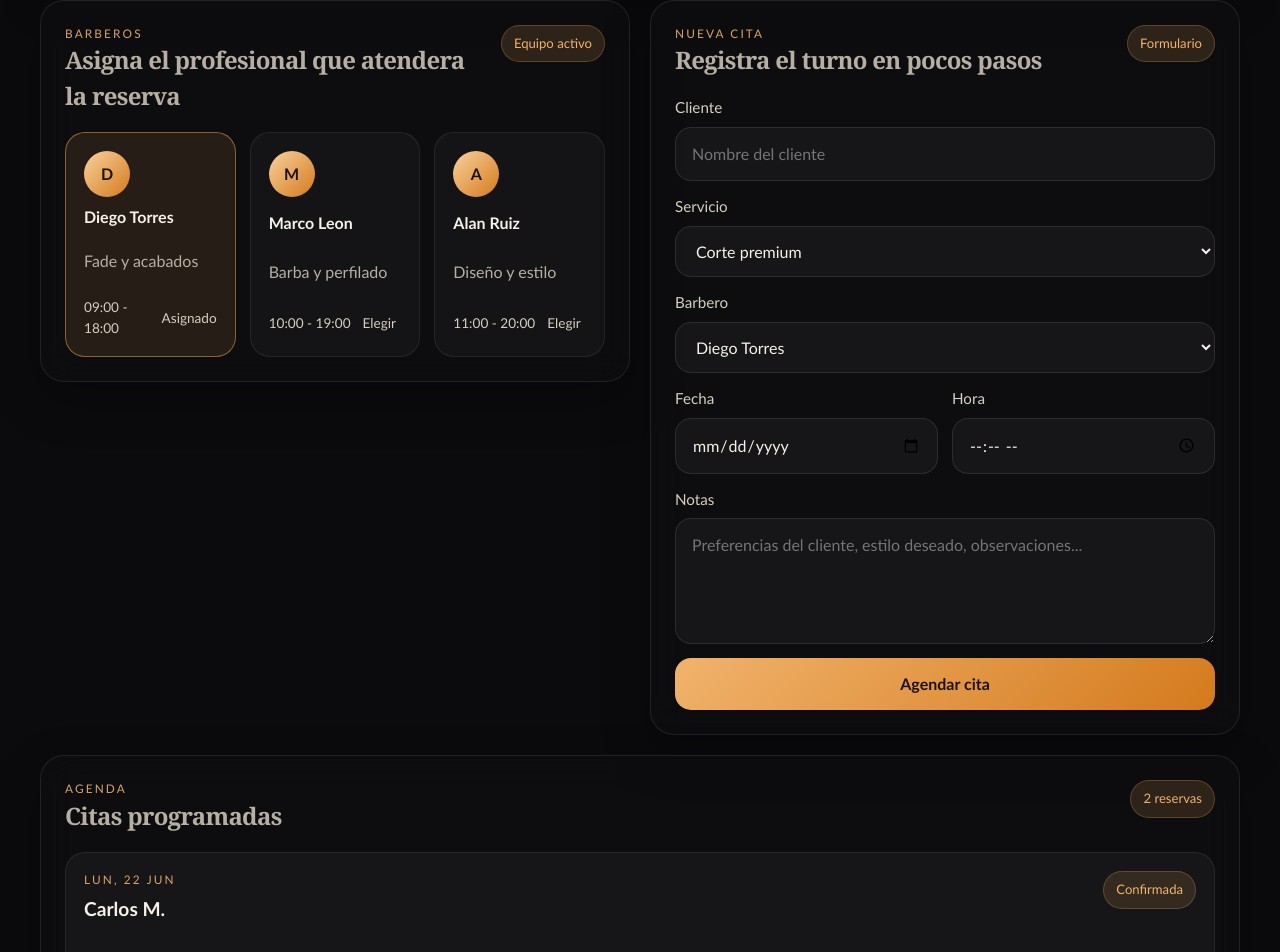
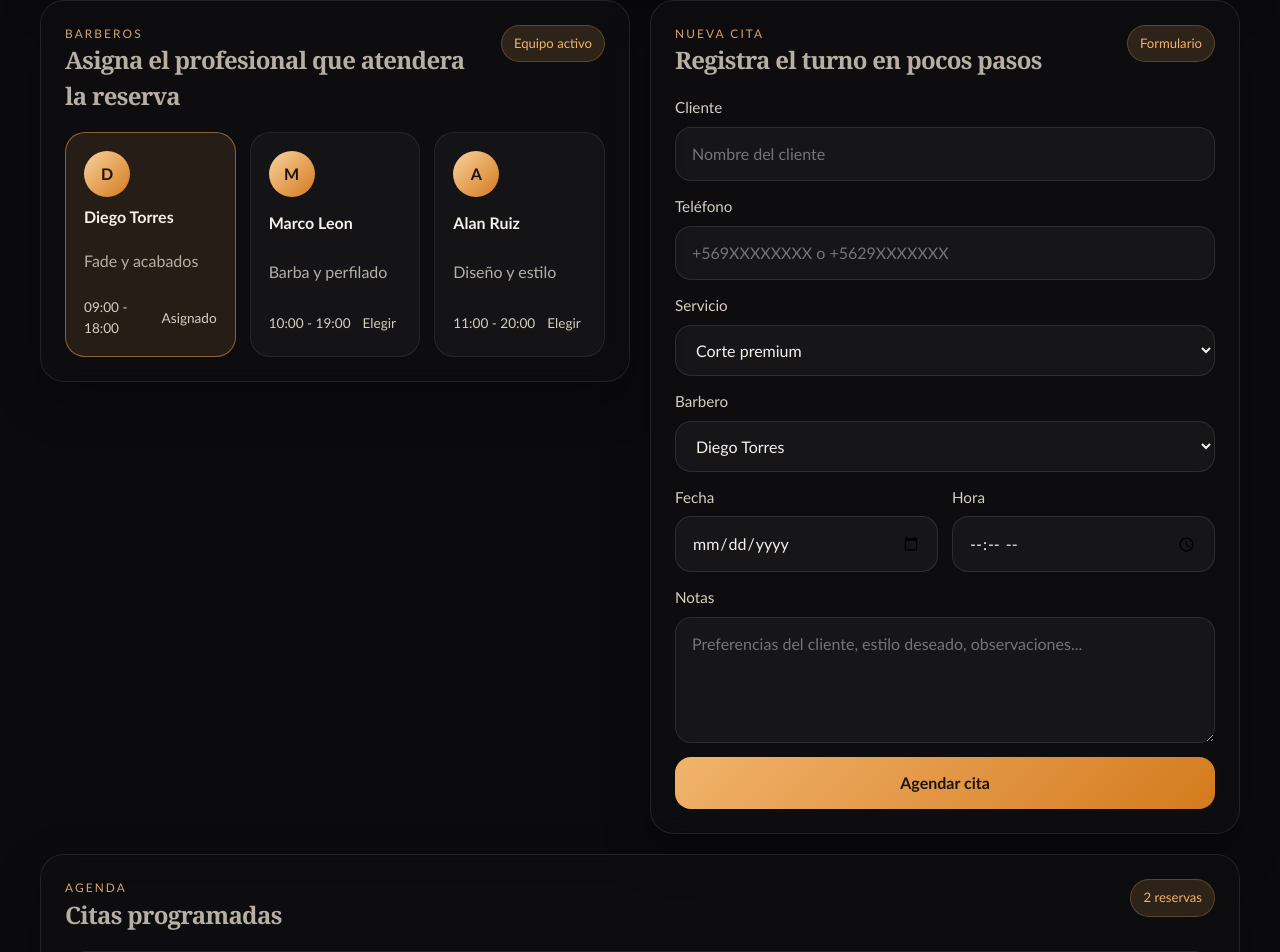
Before and after one commit to paulodonosoh/EV3-barberia, a React (Vite) app in the folder EV3/: page / in a window 1280 px wide. Shown: the part 960-1912 px from the top of the page. Built offline with nearby package versions, Linux system fonts and the light colour scheme.

Commit message:
se agregaron validacioones mediante la proptype para asegurarse que la lista de servicios y barberos sean arrays con la estructura correcta

```diff
--- a/EV3/package.json
+++ b/EV3/package.json
@@ -10,6 +10,7 @@
     "preview": "vite preview"
   },
   "dependencies": {
+    "prop-types": "^15.8.1",
     "react": "^19.2.6",
     "react-dom": "^19.2.6"
   },
--- a/EV3/src/App.jsx
+++ b/EV3/src/App.jsx
@@ -9,6 +9,7 @@ const STORAGE_KEY = 'ev3-barberia-citas'
 
 const crearCitaInicial = () => ({
   cliente: '',
+  telefono: '',
   servicioId: serviciosData[0]?.id ?? '',
   barberoId: barberosData[0]?.id ?? '',
   fecha: '',
@@ -97,8 +98,15 @@ function App() {
   const manejarSubmit = (evento) => {
     evento.preventDefault()
 
-    if (!formulario.cliente || !formulario.fecha || !formulario.hora) {
-      setMensaje('Completa nombre, fecha y hora para agendar la cita.')
+    if (!formulario.cliente || !formulario.fecha || !formulario.hora || !formulario.telefono) {
+      setMensaje('Completa nombre, teléfono, fecha y hora para agendar la cita.')
+      return
+    }
+
+    const regexTelefonoChileno = /^\+56\s?9?\d{8,9}$/
+
+    if (!regexTelefonoChileno.test(formulario.telefono.replace(/\s/g, ''))) {
+      setMensaje('El teléfono debe cumplir con el formato chileno (+569XXXXXXXX o +5629XXXXXXX).')
       return
     }
 
--- a/EV3/src/componentes/barberos.jsx
+++ b/EV3/src/componentes/barberos.jsx
@@ -1,3 +1,6 @@
+/* eslint-disable react-refresh/only-export-components */
+import PropTypes from 'prop-types'
+
 export const barberos = [
 	{
 		id: 'diego-torres',
@@ -59,3 +62,16 @@ export default function Barberos({
 		</section>
 	)
 }
+
+Barberos.propTypes = {
+	barberos: PropTypes.arrayOf(
+		PropTypes.shape({
+			id: PropTypes.string.isRequired,
+			nombre: PropTypes.string.isRequired,
+			especialidad: PropTypes.string.isRequired,
+			horario: PropTypes.string.isRequired,
+		})
+	).isRequired,
+	barberoSeleccionadoId: PropTypes.string.isRequired,
+	onSeleccionar: PropTypes.func.isRequired,
+}
--- a/EV3/src/componentes/formularioCita.jsx
+++ b/EV3/src/componentes/formularioCita.jsx
@@ -1,3 +1,5 @@
+import PropTypes from 'prop-types'
+
 export default function FormularioCita({
 	formulario,
 	onChange,
@@ -24,6 +26,17 @@ export default function FormularioCita({
 						value={formulario.cliente}
 						onChange={(evento) => onChange('cliente', evento.target.value)}
 						placeholder="Nombre del cliente"
+					/>
+				</label>
+
+				<label>
+					<span>Teléfono</span>
+					<input
+						type="tel"
+						name="telefono"
+						value={formulario.telefono}
+						onChange={(evento) => onChange('telefono', evento.target.value)}
+						placeholder="+569XXXXXXXX o +5629XXXXXXX"
 					/>
 				</label>
 
@@ -97,3 +110,28 @@ export default function FormularioCita({
 		</section>
 	)
 }
+FormularioCita.propTypes = {
+	formulario: PropTypes.shape({
+		cliente: PropTypes.string.isRequired,
+		telefono: PropTypes.string.isRequired,
+		servicioId: PropTypes.string.isRequired,
+		barberoId: PropTypes.string.isRequired,
+		fecha: PropTypes.string.isRequired,
+		hora: PropTypes.string.isRequired,
+		notas: PropTypes.string.isRequired,
+	}).isRequired,
+	onChange: PropTypes.func.isRequired,
+	onSubmit: PropTypes.func.isRequired,
+	servicios: PropTypes.arrayOf(
+		PropTypes.shape({
+			id: PropTypes.string.isRequired,
+			nombre: PropTypes.string.isRequired,
+		})
+	).isRequired,
+	barberos: PropTypes.arrayOf(
+		PropTypes.shape({
+			id: PropTypes.string.isRequired,
+			nombre: PropTypes.string.isRequired,
+		})
+	).isRequired,
+}
--- a/EV3/src/componentes/servicios.jsx
+++ b/EV3/src/componentes/servicios.jsx
@@ -1,4 +1,6 @@
 /* eslint-disable react-refresh/only-export-components */
+import PropTypes from 'prop-types'
+
 export const servicios = [
 	{
 		id: 'corte-premium',
@@ -72,3 +74,17 @@ export default function Servicios({
 		</section>
 	)
 }
+
+Servicios.propTypes = {
+	servicios: PropTypes.arrayOf(
+		PropTypes.shape({
+			id: PropTypes.string.isRequired,
+			nombre: PropTypes.string.isRequired,
+			duracion: PropTypes.number.isRequired,
+			precio: PropTypes.string.isRequired,
+			descripcion: PropTypes.string.isRequired,
+		})
+	).isRequired,
+	servicioSeleccionadoId: PropTypes.string.isRequired,
+	onSeleccionar: PropTypes.func.isRequired,
+}
```
Also changed, not shown: 1 other file (tests, documents, lock files or other folders).
